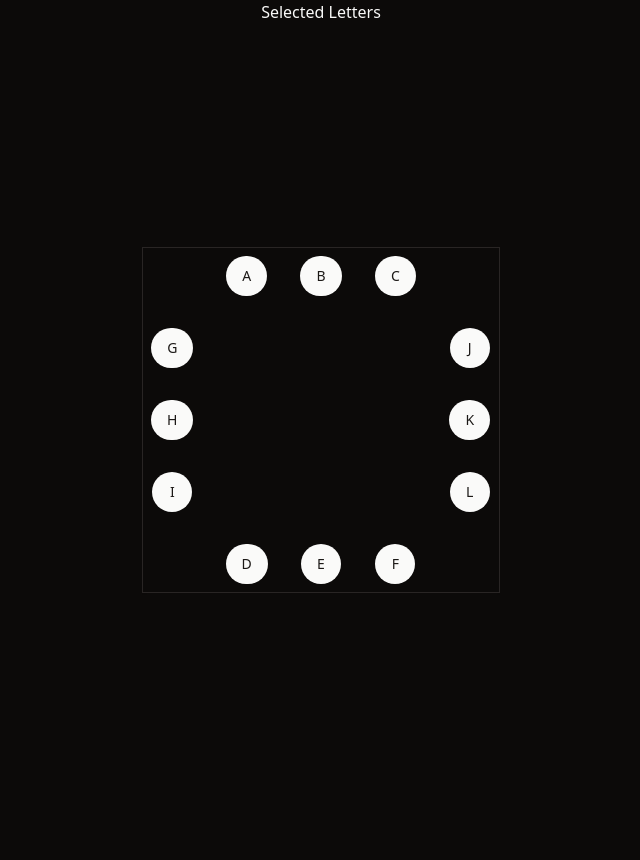
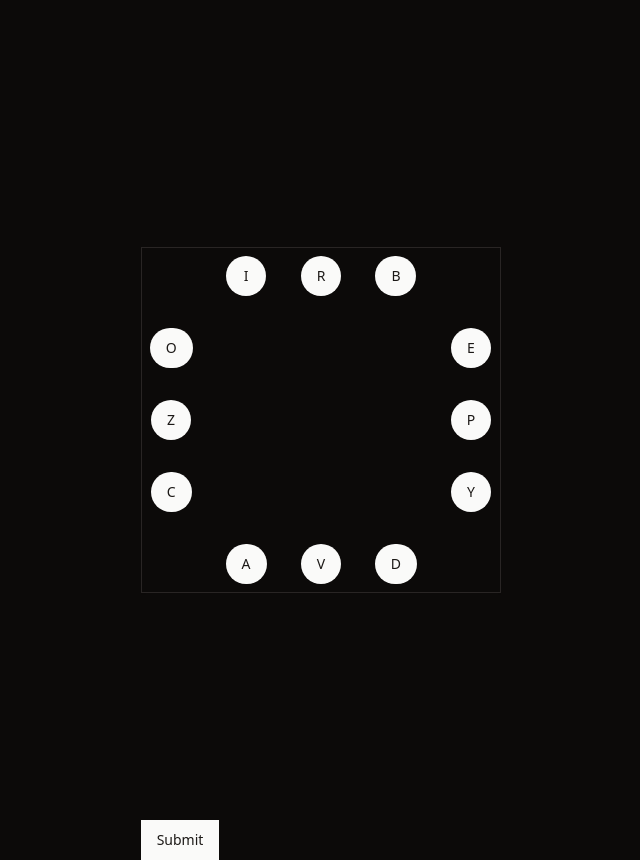
Before and after one commit to ljt019/abby-letter-boxed, a React (Vite) app: page / in a window 1280 px wide. Shown: the whole page, without its empty margins (319-959 px from the left). Before the commit the page ends 800 px from the top, so only its background shows below. Built offline with nearby package versions, Linux system fonts and the light colour scheme.

Commit message:
[Feature] Lots of minor changes, forgoten specifics

```diff
--- a/src/App.tsx
+++ b/src/App.tsx
@@ -1,10 +1,8 @@
-import { Button } from "@/components/ui/button";
-import { Card } from "@/components/ui/card";
 import {
   LetterContextProvider,
   useLetterContext,
 } from "@/context/LetterContext";
-import cn from "clsx";
+import { GameBoard } from "@/components/game/GameBoard";
 
 export default function App() {
   return (
@@ -33,58 +31,3 @@ function AppContent() {
     </div>
   );
 }
-
-interface LetterButtonProps {
-  letter: string;
-  className?: string;
-}
-
-function LetterButton({ letter, className }: LetterButtonProps) {
-  const { handleSelectLetter } = useLetterContext();
-
-  return (
-    <Button
-      onClick={() => {
-        handleSelectLetter(letter);
-      }}
-      className={cn("m-2 min-h-10 min-w-10 rounded-full", className)}
-    >
-      {letter}
-    </Button>
-  );
-}
-
-const letterPositions = [
-  { letter: "A", position: { column: 2, row: 1 } },
-  { letter: "B", position: { column: 3, row: 1 } },
-  { letter: "C", position: { column: 4, row: 1 } },
-  { letter: "D", position: { column: 2, row: 5 } },
-  { letter: "E", position: { column: 3, row: 5 } },
-  { letter: "F", position: { column: 4, row: 5 } },
-  { letter: "G", position: { column: 1, row: 2 } },
-  { letter: "H", position: { column: 1, row: 3 } },
-  { letter: "I", position: { column: 1, row: 4 } },
-  { letter: "J", position: { column: 5, row: 2 } },
-  { letter: "K", position: { column: 5, row: 3 } },
-  { letter: "L", position: { column: 5, row: 4 } },
-];
-
-export function GameBoard() {
-  return (
-    <div className="flex h-screen items-center justify-center overflow-hidden">
-      <Card>
-        <div className="grid grid-cols-5 grid-rows-5 gap-4">
-          {letterPositions.map(({ letter, position }) => (
-            <div
-              key={letter}
-              className="flex items-center justify-center"
-              style={{ gridColumn: position.column, gridRow: position.row }}
-            >
-              <LetterButton letter={letter} />
-            </div>
-          ))}
-        </div>
-      </Card>
-    </div>
-  );
-}
--- /dev/null
+++ b/src/components/game/GameBoard.tsx
@@ -0,0 +1,73 @@
+import { useEffect, useState } from 'react';
+import { Card } from "@/components/ui/card";
+import { LetterButton } from "@/components/game/LetterButton";
+import { generateLetterSets } from "@/logic/generateLetters";
+import { Button } from "@/components/ui/button";
+
+type LetterPosition = {
+  letter: string;
+  position: {
+    column: number;
+    row: number;
+  };
+};
+
+
+export function GameBoard() {
+  const [letterPositions, setLetterPositions] = useState<LetterPosition[]>([]);
+
+  useEffect(() => {
+    const generatedSets = generateLetterSets();
+    const positions: ((prevState: never[]) => never[]) | { letter: string; position: { column: number; row: number; } | { column: number; row: number; } | { column: number; row: number; } | { column: number; row: number; }; }[] = [];
+
+    // Assuming generateLetterSets() returns 4 arrays of 3 letters each
+    // Map each letter to a specific position on the square
+
+    // Side one (Top row)
+    generatedSets[0].forEach((letter, index) => {
+      positions.push({ letter, position: { column: index + 2, row: 1 } });
+    });
+
+    // Side two (Bottom row)
+    generatedSets[1].forEach((letter, index) => {
+      positions.push({ letter, position: { column: index + 2, row: 5 } });
+    });
+
+    // Side three (Left column)
+    generatedSets[2].forEach((letter, index) => {
+      positions.push({ letter, position: { column: 1, row: index + 2 } });
+    });
+
+    // Side four (Right column)
+    generatedSets[3].forEach((letter, index) => {
+      positions.push({ letter, position: { column: 5, row: index + 2 } });
+    });
+
+    console.log(generatedSets)
+
+    setLetterPositions(positions);
+  }, []);
+
+  return (
+    <div>
+    <div className="flex h-screen items-center justify-center overflow-hidden">
+      <Card>
+        <div className="grid grid-cols-5 grid-rows-5 gap-4">
+          {letterPositions.map(({ letter, position }, index) => (
+            <div
+              key={index} // Using index as key because letter can repeat
+              className="flex items-center justify-center"
+              style={{ gridColumn: position.column, gridRow: position.row }}
+            >
+              <LetterButton letter={letter} />
+            </div>
+          ))}
+        </div>
+      </Card>
+      </div>
+      <Button className="absolute" onClick={() => {console.log("Submit")}}>
+        Submit
+      </Button>
+      </div>
+  );
+}
--- /dev/null
+++ b/src/components/game/LetterButton.tsx
@@ -0,0 +1,24 @@
+import { Button } from "@/components/ui/button";
+import { useLetterContext } from "@/context/LetterContext";
+import cn from "clsx";
+
+interface LetterButtonProps {
+  letter: string;
+  className?: string;
+}
+
+
+export function LetterButton({ letter, className }: LetterButtonProps) {
+  const { handleSelectLetter } = useLetterContext();
+
+  return (
+    <Button
+      onClick={() => {
+        handleSelectLetter(letter);
+      }}
+      className={cn("m-2 min-h-10 min-w-10 rounded-full", className)}
+    >
+      {letter}
+    </Button>
+  );
+}
--- /dev/null
+++ b/src/logic/generateLetters.ts
@@ -0,0 +1,61 @@
+export function generateLetterSets(): string[][] {
+  // Configuration constants
+  const TOTAL_LETTERS = 12;
+  const MIN_VOWELS = 3;
+  const SIDES = 4; // Number of sides of the square
+  const LETTERS_PER_SIDE = TOTAL_LETTERS / SIDES;
+
+  // Define vowels and consonants
+  const vowels = ['A', 'E', 'I', 'O', 'U'];
+  const consonants = ['B', 'C', 'D', 'F', 'G', 'H', 'J', 'K', 'L', 'M', 'N', 'P', 'Q', 'R', 'S', 'T', 'V', 'W', 'X', 'Y', 'Z'];
+
+  // Initialize sets
+  const sides: string[][] = [[], [], [], []];
+
+  // Helper to get a random element from an array
+  const getRandomElement = (array: string[]): string => {
+    const index = Math.floor(Math.random() * array.length);
+    return array[index];
+  };
+
+  // Remove an element from an array and return that element
+  const removeElement = (array: string[], element: string) => {
+    const index = array.indexOf(element);
+    if (index > -1) {
+      array.splice(index, 1);
+    }
+    return element;
+  };
+
+  // Generate vowels ensuring one vowel per side
+  const availableVowels = [...vowels]; // Clone the vowels array to manipulate
+  for (let i = 0; i < SIDES; i++) {
+    // Ensure we distribute at least one vowel per side initially
+    const vowel = removeElement(availableVowels, getRandomElement(availableVowels));
+    sides[i].push(vowel);
+  }
+
+  // Generate the rest of the letters
+  for (let count = SIDES; count < TOTAL_LETTERS; count++) {
+    let letter;
+    if (count < MIN_VOWELS) {
+      // If we haven't met the minimum vowel count yet, add another vowel
+      letter = getRandomElement(vowels);
+    } else {
+      // Otherwise, add a consonant
+      letter = getRandomElement(consonants);
+    }
+
+    // Place the letter in a side that hasn't reached the limit yet
+    let placed = false;
+    while (!placed) {
+      const sideIndex = Math.floor(Math.random() * SIDES);
+      if (sides[sideIndex].length < LETTERS_PER_SIDE) {
+        sides[sideIndex].push(letter);
+        placed = true;
+      }
+    }
+  }
+
+  return sides;
+}
--- /dev/null
+++ b/src/logic/verifyWord.ts
@@ -0,0 +1,16 @@
+export async function verifyWord(word: string): Promise<boolean> {
+  const apiUrl = `https://api.dictionaryapi.dev/api/v2/entries/en/${word}`;
+  try {
+    const response = await fetch(apiUrl);
+    if (response.ok) {
+      // The API returns a 200 OK status for a word that exists.
+      return true;
+    }
+    // If the API does not return a 200 OK status, assume the word does not exist.
+    return false;
+  } catch (error) {
+    // In case of network error or other fetch issues, log the error and return false.
+    console.error("Error fetching word information:", error);
+    return false;
+  }
+}
```
